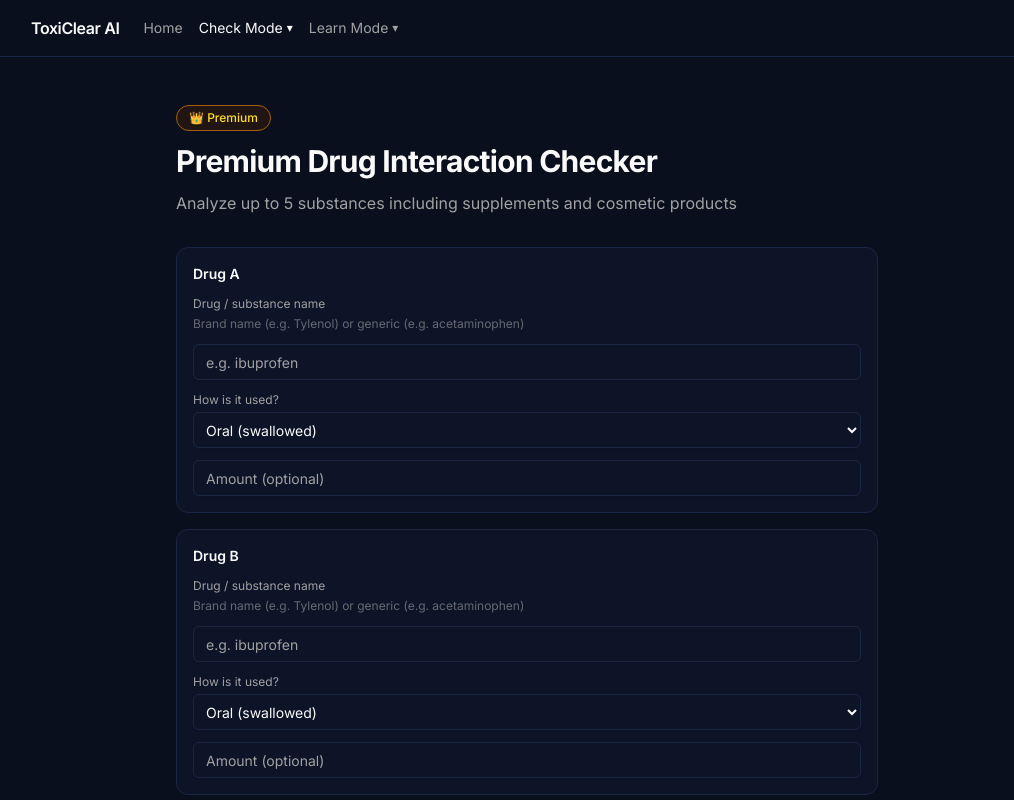
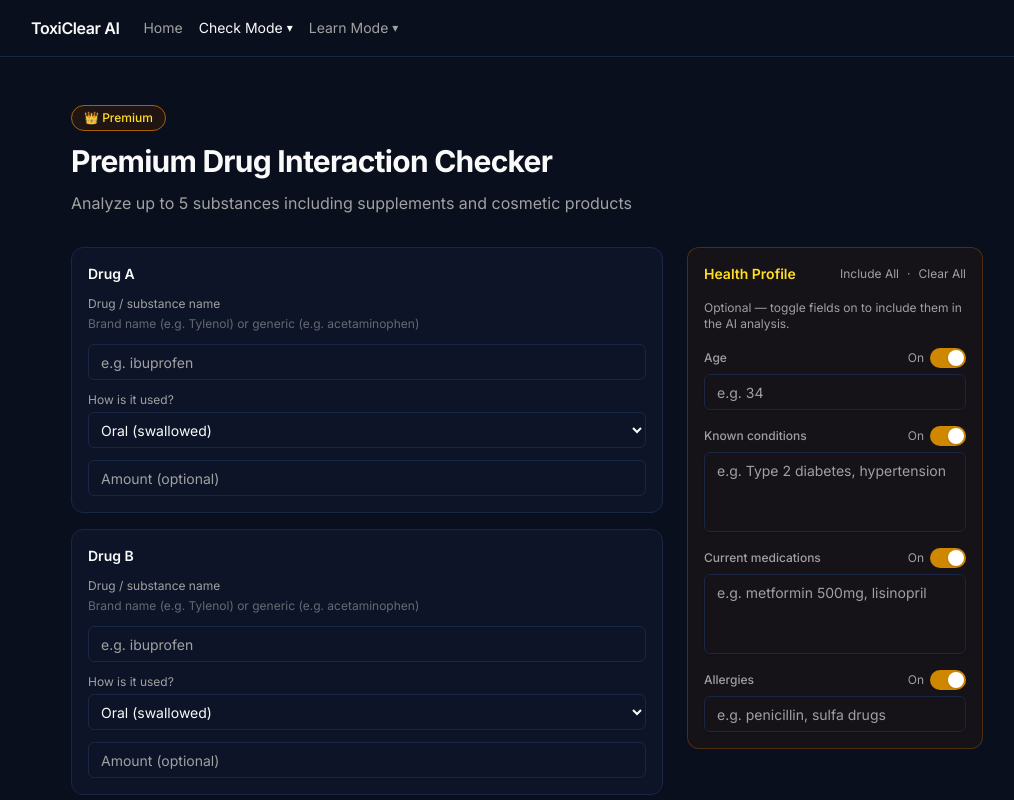
Before and after one commit to Aryesh-K/demo-app, a Next.js app: page /check/premium in a window 1280 px wide. Shown: the top 800 px of the page, without its empty margins (113-1127 px from the left). Built offline with nearby package versions, Linux system fonts and the light colour scheme.

Commit message:
free checker 2

```diff
--- a/src/app/api/check-interaction-premium/route.ts
+++ b/src/app/api/check-interaction-premium/route.ts
@@ -10,6 +10,7 @@
 interface RequestBody {
   drugs: DrugInput[];
   treatment_context?: string;
+  health_context?: string;
 }
 
 interface GroqResponse {
@@ -43,7 +44,7 @@
     );
   }
 
-  const { drugs, treatment_context } = body;
+  const { drugs, treatment_context, health_context } = body;
   if (!Array.isArray(drugs) || drugs.length < 2) {
     return NextResponse.json(
       { error: "At least 2 drugs required" },
@@ -77,9 +78,15 @@
     ? `The user is treating: ${ctx}. Reference this in all explanations.\n\n`
     : "";
 
+  const hp = health_context?.trim();
+  const healthLine = hp
+    ? `User health profile: ${hp}. Factor this into your analysis and flag any additional risks based on this profile.\n\n`
+    : "";
+
   const userPrompt =
     `Analyze interactions between these substances:\n${drugList}\n\n` +
     contextLine +
+    healthLine +
     `Identify the most dangerous combinations and rank them.\n` +
     `Return this exact JSON:\n` +
     `{\n` +
--- a/src/app/check/premium/page.tsx
+++ b/src/app/check/premium/page.tsx
@@ -29,6 +29,9 @@
 const SELECT_CLS =
   "h-9 w-full cursor-pointer rounded-md border border-input bg-transparent px-2 py-1 text-sm text-foreground shadow-xs outline-none focus:border-ring dark:bg-input/30";
 
+const TEXTAREA_CLS =
+  "min-h-[80px] w-full resize-none rounded-md border border-input bg-transparent px-3 py-2 text-sm text-foreground shadow-xs outline-none focus:border-ring dark:bg-input/30 placeholder:text-muted-foreground";
+
 // ─── Drug entry type ──────────────────────────────────────────────────────────
 
 interface DrugEntry {
@@ -38,6 +41,24 @@
   amount: string;
   unit: Unit;
 }
+
+// ─── Health profile types ─────────────────────────────────────────────────────
+
+type HealthFieldKey = "age" | "conditions" | "medications" | "allergies";
+
+interface HealthField {
+  value: string;
+  included: boolean;
+}
+
+type HealthProfile = Record<HealthFieldKey, HealthField>;
+
+const INITIAL_HEALTH_PROFILE: HealthProfile = {
+  age: { value: "", included: true },
+  conditions: { value: "", included: true },
+  medications: { value: "", included: true },
+  allergies: { value: "", included: true },
+};
 
 // ─── API types ────────────────────────────────────────────────────────────────
 
@@ -165,6 +186,21 @@
 // ─── Risk sort order ──────────────────────────────────────────────────────────
 
 const RISK_ORDER: Record<Risk, number> = { high: 0, moderate: 1, low: 2 };
+
+// ─── Build health context ─────────────────────────────────────────────────────
+
+function buildHealthContext(profile: HealthProfile): string {
+  const parts: string[] = [];
+  if (profile.age.included && profile.age.value.trim())
+    parts.push(`Age: ${profile.age.value.trim()}`);
+  if (profile.conditions.included && profile.conditions.value.trim())
+    parts.push(`Conditions: ${profile.conditions.value.trim()}`);
+  if (profile.medications.included && profile.medications.value.trim())
+    parts.push(`Current medications: ${profile.medications.value.trim()}`);
+  if (profile.allergies.included && profile.allergies.value.trim())
+    parts.push(`Allergies: ${profile.allergies.value.trim()}`);
+  return parts.join(", ");
+}
 
 // ─── Molecule animation ───────────────────────────────────────────────────────
 
@@ -331,6 +367,154 @@
           </select>
         )}
       </div>
+    </div>
+  );
+}
+
+// ─── Toggle ───────────────────────────────────────────────────────────────────
+
+function Toggle({ on, onToggle }: { on: boolean; onToggle: () => void }) {
+  return (
+    <button
+      type="button"
+      role="switch"
+      aria-checked={on}
+      onClick={onToggle}
+      className={cn(
+        "relative inline-flex h-5 w-9 shrink-0 cursor-pointer items-center rounded-full border-2 border-transparent transition-colors",
+        on ? "bg-yellow-600" : "bg-muted",
+      )}
+    >
+      <span
+        className={cn(
+          "pointer-events-none inline-block h-4 w-4 rounded-full bg-white shadow-sm transition-transform",
+          on ? "translate-x-4" : "translate-x-0",
+        )}
+      />
+    </button>
+  );
+}
+
+// ─── Health profile panel ─────────────────────────────────────────────────────
+
+const HEALTH_FIELD_DEFS: Array<{
+  key: HealthFieldKey;
+  label: string;
+  placeholder: string;
+  type: "input" | "textarea";
+  inputMode?: "numeric" | "text";
+}> = [
+  {
+    key: "age",
+    label: "Age",
+    placeholder: "e.g. 34",
+    type: "input",
+    inputMode: "numeric",
+  },
+  {
+    key: "conditions",
+    label: "Known conditions",
+    placeholder: "e.g. Type 2 diabetes, hypertension",
+    type: "textarea",
+  },
+  {
+    key: "medications",
+    label: "Current medications",
+    placeholder: "e.g. metformin 500mg, lisinopril",
+    type: "textarea",
+  },
+  {
+    key: "allergies",
+    label: "Allergies",
+    placeholder: "e.g. penicillin, sulfa drugs",
+    type: "input",
+  },
+];
+
+function HealthProfilePanel({
+  profile,
+  onChange,
+}: {
+  profile: HealthProfile;
+  onChange: (key: HealthFieldKey, patch: Partial<HealthField>) => void;
+}) {
+  function sendAll() {
+    for (const { key } of HEALTH_FIELD_DEFS) {
+      onChange(key, { included: true });
+    }
+  }
+  function clearAll() {
+    for (const { key } of HEALTH_FIELD_DEFS) {
+      onChange(key, { value: "", included: true });
+    }
+  }
+
+  return (
+    <div className="sticky top-6 flex flex-col gap-4 rounded-xl border border-yellow-800/50 bg-yellow-950/20 p-4">
+      {/* Panel header */}
+      <div className="flex items-center justify-between">
+        <h2 className="text-sm font-semibold text-yellow-300">
+          Health Profile
+        </h2>
+        <div className="flex items-center gap-2">
+          <button
+            type="button"
+            onClick={sendAll}
+            className="text-xs text-muted-foreground transition-colors hover:text-foreground"
+          >
+            Include All
+          </button>
+          <span className="text-xs text-muted-foreground">·</span>
+          <button
+            type="button"
+            onClick={clearAll}
+            className="text-xs text-muted-foreground transition-colors hover:text-foreground"
+          >
+            Clear All
+          </button>
+        </div>
+      </div>
+      <p className="text-xs text-muted-foreground">
+        Optional — toggle fields on to include them in the AI analysis.
+      </p>
+
+      {/* Fields */}
+      {HEALTH_FIELD_DEFS.map(({ key, label, placeholder, type, inputMode }) => {
+        const field = profile[key];
+        return (
+          <div key={key} className="flex flex-col gap-1.5">
+            <div className="flex items-center justify-between">
+              <span className="text-xs font-medium text-muted-foreground">
+                {label}
+              </span>
+              <div className="flex items-center gap-1.5">
+                <span className="text-xs text-muted-foreground">
+                  {field.included ? "On" : "Off"}
+                </span>
+                <Toggle
+                  on={field.included}
+                  onToggle={() => onChange(key, { included: !field.included })}
+                />
+              </div>
+            </div>
+            {type === "textarea" ? (
+              <textarea
+                value={field.value}
+                onChange={(e) => onChange(key, { value: e.target.value })}
+                placeholder={placeholder}
+                className={TEXTAREA_CLS}
+              />
+            ) : (
+              <Input
+                value={field.value}
+                onChange={(e) => onChange(key, { value: e.target.value })}
+                placeholder={placeholder}
+                inputMode={inputMode}
+              />
+            )}
+          </div>
+        );
+      })}
     </div>
   );
 }
@@ -506,6 +690,9 @@
   ]);
   const drugCounter = useRef(3);
   const [treatmentContext, setTreatmentContext] = useState("");
+  const [healthProfile, setHealthProfile] = useState<HealthProfile>(
+    INITIAL_HEALTH_PROFILE,
+  );
 
   const [phase, setPhase] = useState<Phase>("idle");
   const [apiResult, setApiResult] = useState<ApiResult | null>(null);
@@ -518,6 +705,13 @@
 
   function updateDrug(id: string, patch: Partial<Omit<DrugEntry, "id">>) {
     setDrugs((prev) => prev.map((d) => (d.id === id ? { ...d, ...patch } : d)));
+  }
+
+  function updateHealthField(key: HealthFieldKey, patch: Partial<HealthField>) {
+    setHealthProfile((prev) => ({
+      ...prev,
+      [key]: { ...prev[key], ...patch },
+    }));
   }
 
   function addDrug() {
@@ -548,6 +742,8 @@
     apiResultRef.current = null;
     apiErrorRef.current = null;
 
+    const healthContext = buildHealthContext(healthProfile);
+
     fetch("/api/check-interaction-premium", {
       method: "POST",
       headers: { "Content-Type": "application/json" },
@@ -559,6 +755,7 @@
           unit,
         })),
         treatment_context: treatmentContext,
+        health_context: healthContext,
       }),
     })
       .then((r) => {
@@ -599,7 +796,7 @@
     index === 0 ? "Drug A" : index === 1 ? "Drug B" : `Drug ${index + 1}`;
 
   return (
-    <main className="mx-auto flex min-h-[calc(100vh-3.5rem)] max-w-[750px] flex-col gap-8 px-6 py-12">
+    <main className="mx-auto flex min-h-[calc(100vh-3.5rem)] max-w-[960px] flex-col gap-8 px-6 py-12">
       {/* Header */}
       <div className="flex flex-col gap-3">
         <span className="w-fit rounded-full border border-yellow-700 bg-yellow-950/40 px-3 py-1 text-xs font-medium text-yellow-300">
@@ -613,8 +810,11 @@
         </p>
       </div>
 
+      {/* Two-column input area */}
+      <div className="grid grid-cols-[2fr_1fr] items-start gap-6">
+        {/* Left column: drug cards + optional context + submit */}
+        <div className="flex flex-col gap-4">
           {/* Drug cards */}
-      <div className="flex flex-col gap-4">
           {drugs.map((drug, index) => (
             <div
               key={drug.id}
@@ -644,7 +844,6 @@
               + Add Another Drug
             </Button>
           )}
-      </div>
 
           {/* Optional context */}
           <div className="flex flex-col gap-3">
@@ -657,7 +856,7 @@
             </div>
             <div className="flex flex-col gap-1">
               <Label htmlFor="treatment-context">
-            What are you trying to treat? (optional)
+                What is your goal or concern? (optional)
               </Label>
               <p className="text-xs text-muted-foreground">
                 This helps us give you more relevant information
@@ -667,7 +866,7 @@
               id="treatment-context"
               value={treatmentContext}
               onChange={(e) => setTreatmentContext(e.target.value)}
-          placeholder="e.g. anxiety, chronic pain, allergies, high blood pressure"
+              placeholder="e.g. managing anxiety, clearing acne, reducing inflammation, improving sleep"
             />
           </div>
 
@@ -680,6 +879,14 @@
           >
             Analyze All Interactions →
           </Button>
+        </div>
+
+        {/* Right column: health profile panel */}
+        <HealthProfilePanel
+          profile={healthProfile}
+          onChange={updateHealthField}
+        />
+      </div>
 
       {/* Molecule animation */}
       {phase === "animating" && (
```
Lines whose indentation alone changed are shown as unchanged.
